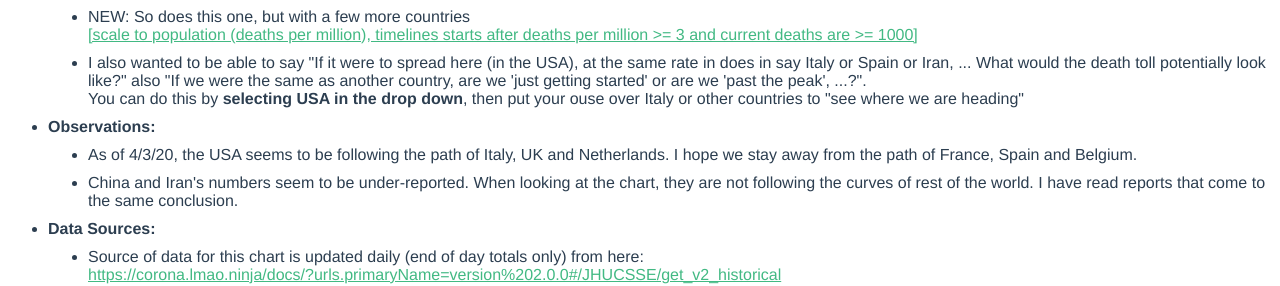
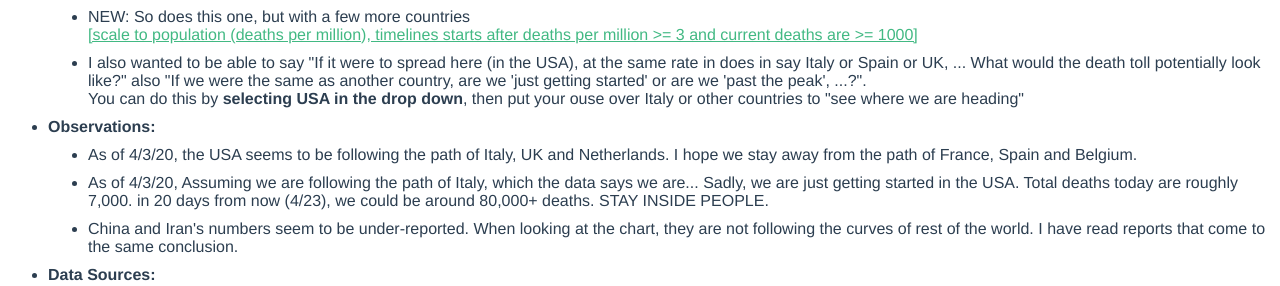
Before and after one commit to markschmidt42/covid-chart, a Vue app: page / in a window 1280 px wide. Shown: the part 487-773 px from the top of the page. Built offline with nearby package versions, Linux system fonts and the light colour scheme; no server answers.

Commit message:
updated app

```diff
--- a/src/components/HelloWorld.vue
+++ b/src/components/HelloWorld.vue
@@ -105,7 +105,7 @@
           </li>
           <li>
             I also wanted to be able to say "If it were to spread here (in the USA), at the same rate in does in say Italy or
-            Spain or Iran, ... What would the death toll potentially look like?" also "If we were the same as another country,
+            Spain or UK, ... What would the death toll potentially look like?" also "If we were the same as another country,
             are we 'just getting started' or are we 'past the peak', ...?".
             <br />You can do this by
             <strong>selecting USA in the drop down</strong>,
@@ -119,6 +119,11 @@
           <li>
             As of 4/3/20, the USA seems to be following the path of Italy, UK and Netherlands. I hope we stay away
             from the path of France, Spain and Belgium.
+          </li>
+          <li>
+            As of 4/3/20, Assuming we are following the path of Italy, which the data says we are...
+            Sadly, we are just getting started in the USA. Total deaths today are roughly 7,000. in 20 days from
+            now (4/23), we could be around 80,000+ deaths. STAY INSIDE PEOPLE.
           </li>
           <li>
             China and Iran's numbers seem to be under-reported. When looking at the chart, they are not following
```
Also changed, not shown: 10 other files (tests, documents, lock files or other folders).
